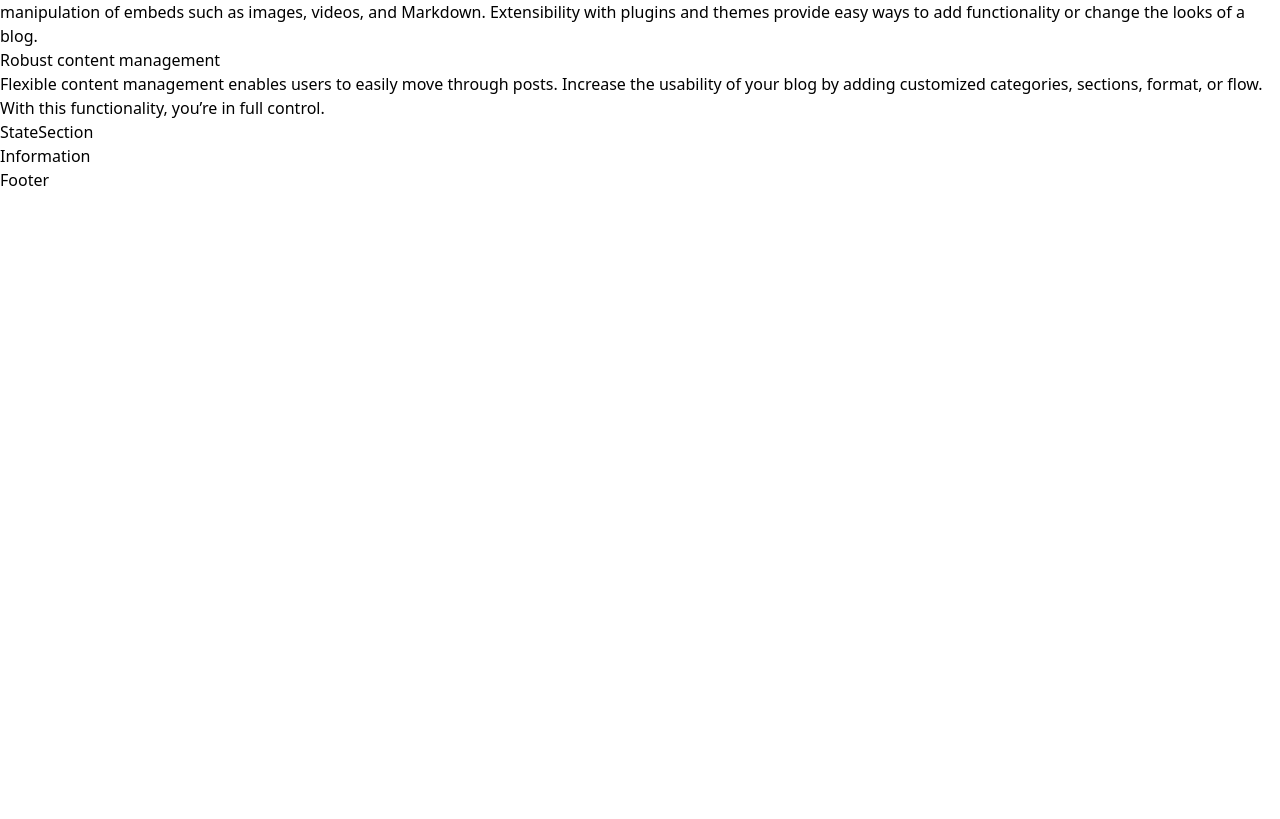
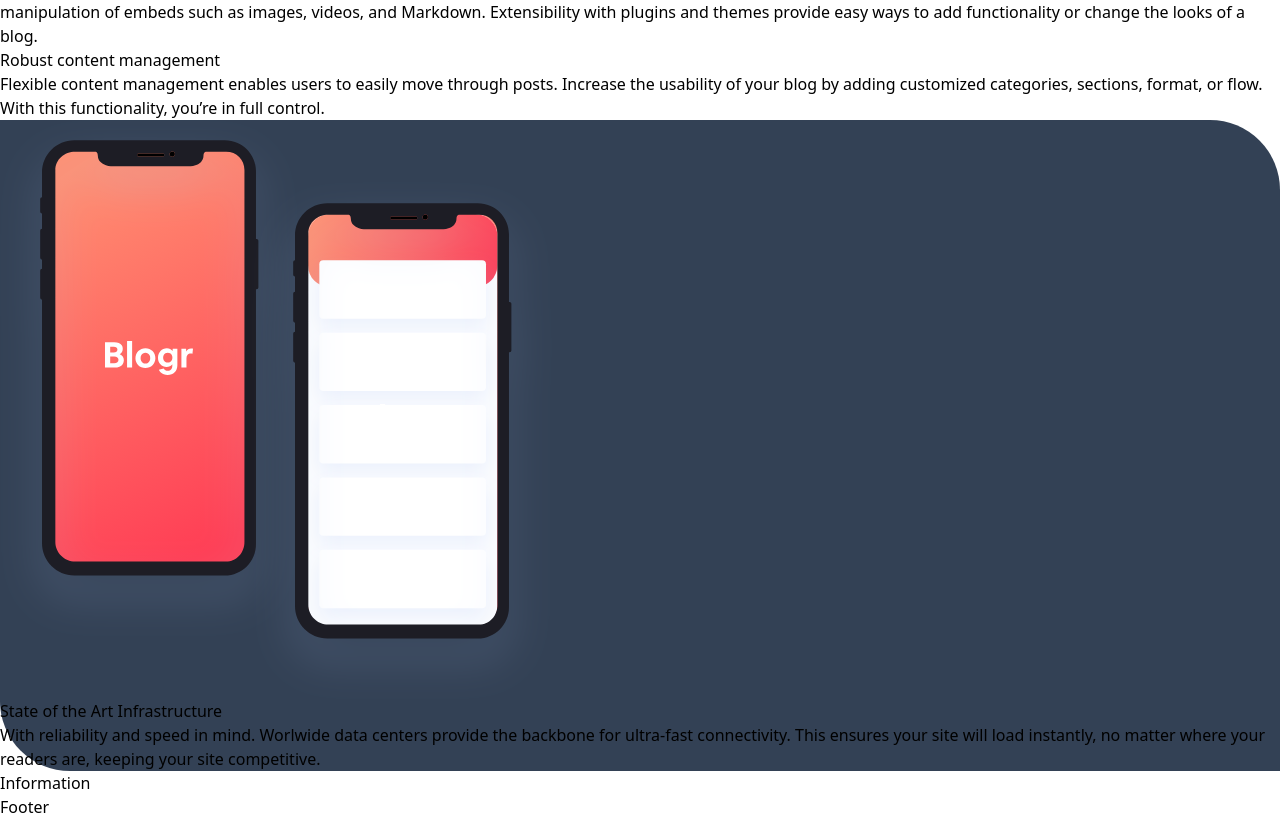
Before and after one commit to jdbs9514/blogr, a React (Vite) app: page / in a window 1280 px wide. Shown: the part 565-1384 px from the top of the page. Before the commit the page ends 800 px from the top, so only its background shows below. Built offline with nearby package versions, Linux system fonts and the light colour scheme.

Commit message:
fix the background color for state section

```diff
--- a/src/components/StateSection.jsx
+++ b/src/components/StateSection.jsx
@@ -1,8 +1,30 @@
+import cell from "../images/illustration-phones.svg";
 
 const StateSection = () => {
   return (
-    <div>StateSection</div>
-  )
-}
+    <>
+      <section className="pt-[50px]">
+        <div id="slate" className="mt-[60%]">
+          <div className="mt-[25%] z-10 -translate-y-[20rem] translate-x-[0%] absolute">
+            <img src={cell} alt="cell" />
+          </div>
+          <div className="text-center">
+            <div>
+              <h2 className="text-4xl mx-14 text-white font-semibold pt-[250px]">
+                State of the Art Infrastructure
+              </h2>
+            </div>
+            <p className="mt-5 mx-8 text-white pb-[25%]">
+              With reliability and speed in mind. Worlwide data centers provide
+              the backbone for ultra-fast connectivity. This ensures your site
+              will load instantly, no matter where your readers are, keeping
+              your site competitive.
+            </p>
+          </div>
+        </div>
+      </section>
+    </>
+  );
+};
 
-export default StateSection
+export default StateSection;
--- a/src/index.css
+++ b/src/index.css
@@ -8,5 +8,11 @@
   background-position-x: 35%;
   background-position-y: 33%;
   background-repeat: no-repeat;
-  border-bottom-left-radius: 20%;
+  border-bottom-left-radius: 30%;
 }
+
+#slate {
+  background-color: #334155;
+  border-bottom-left-radius: 70px;
+  border-top-right-radius: 70px;
+}
```
